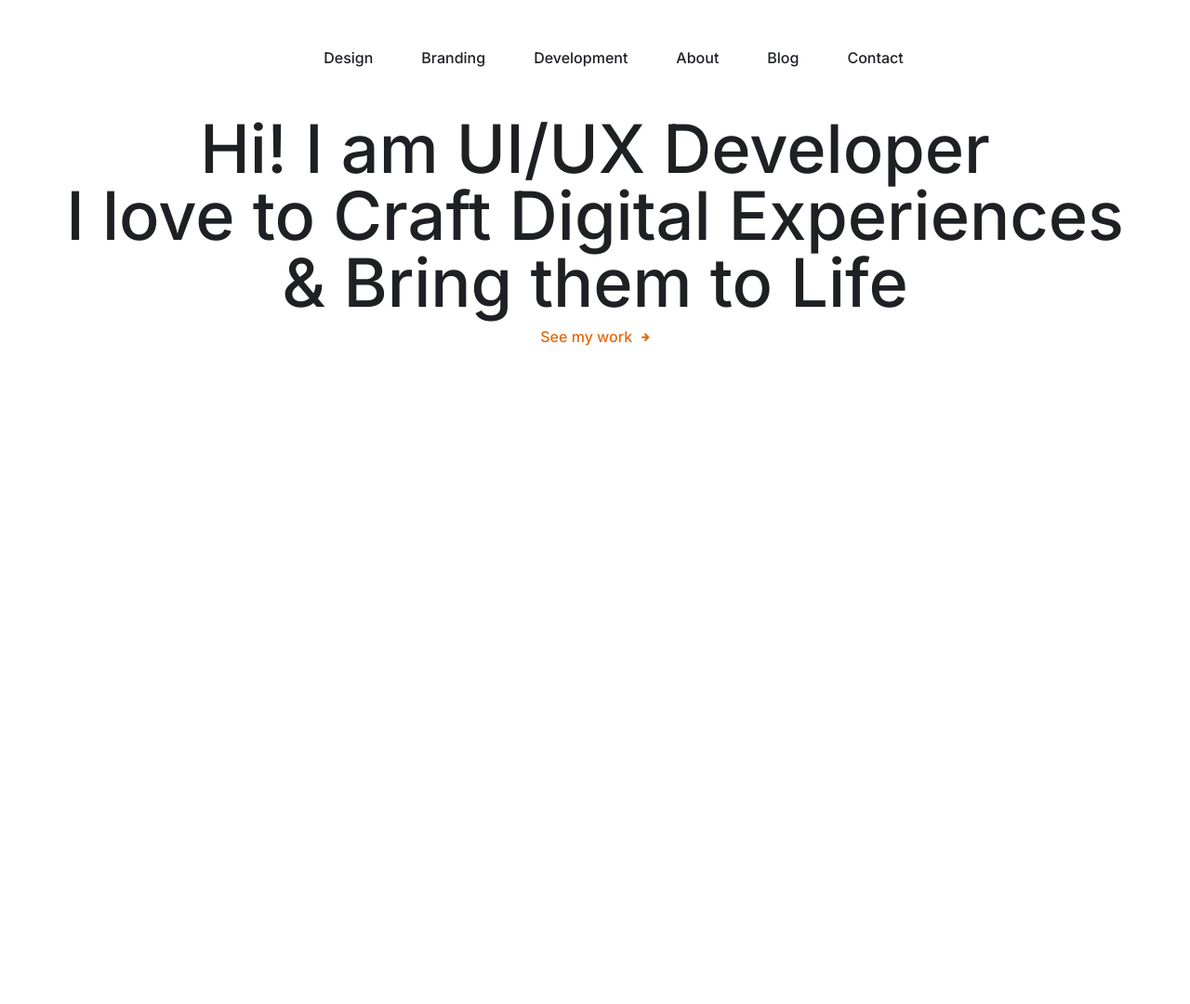
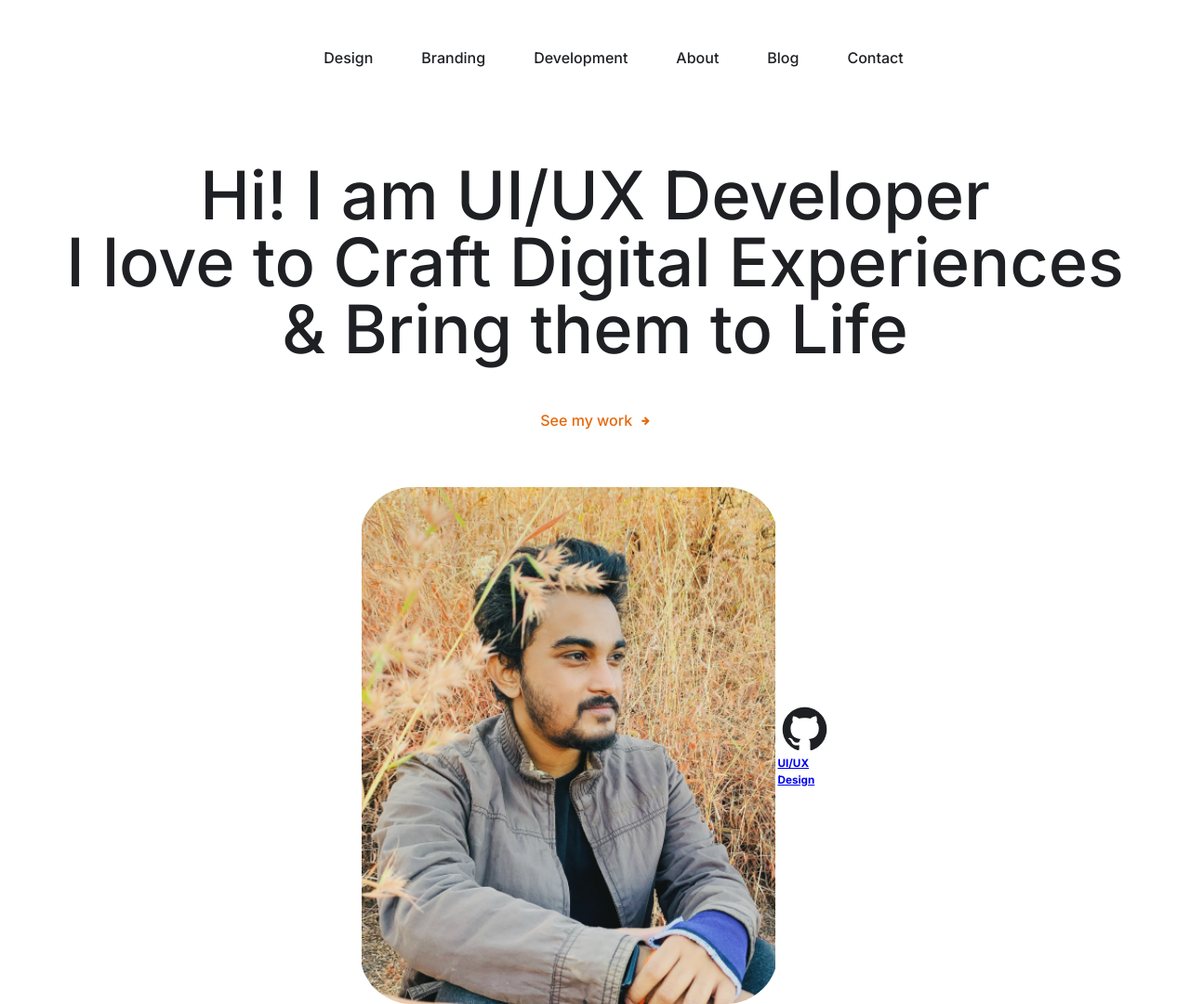
Before and after one commit to Shubham-yelekar/daily-ui-hero-section-portfolio, a plain HTML site: page index.html in a window 1280 px wide. Shown: the whole page at 93% size. Before the commit the page ends 800 px from the top, so only its background shows below. Drawn offline with Linux system fonts and the light colour scheme.

Commit message:
hero section

```diff
--- a/index.html
+++ b/index.html
@@ -27,6 +27,19 @@
 
             <button class="primary-btn"> <span>See my work</span><i class="fa fa-arrow-right"></i></button>
     </div>
+    <main>
+        <div class="profile-image">
+
+        </div>
+        <a href="#" class="web-dev-link">
+            <img src="./assets/github.png" alt="go to my github">
+            <h3>UI/UX <br>
+            Design</h3>
+        </a>
+        <a href="#" class="ui-link">
+
+        </a>
+    </main>
     <script src="./app.js"></script>
 </body>
 </html>
--- a/style.css
+++ b/style.css
@@ -138,10 +138,12 @@
 .hero {
     display: grid;
     place-items: center;
+    gap: 4rem;
+    padding: 5rem 1rem;
 }
 
 h1 {
-    font-size: 7.2rem;
+    font-size: clamp(3rem , 8vw, 7.2rem);
     font-weight: var(--fw-500);
     text-align: center;
     line-height: 100%;
@@ -162,3 +164,19 @@ h1 {
 .primary-btn span {
     font-size: 1.6rem;
 }
+
+main {
+  display: flex;
+  align-items: center;
+  justify-content: center;
+}
+
+.profile-image {
+  width: 450px;
+  height: 556px;
+  border-radius: 5.6rem;
+  background-image: url('./assets/my-image.png');
+  background-position: center;
+  background-repeat: no-repeat;
+  background-size: contain;
+}
```
Also changed, not shown: assets/behance.png (added), assets/github.png (added), assets/my-image.png (added).
